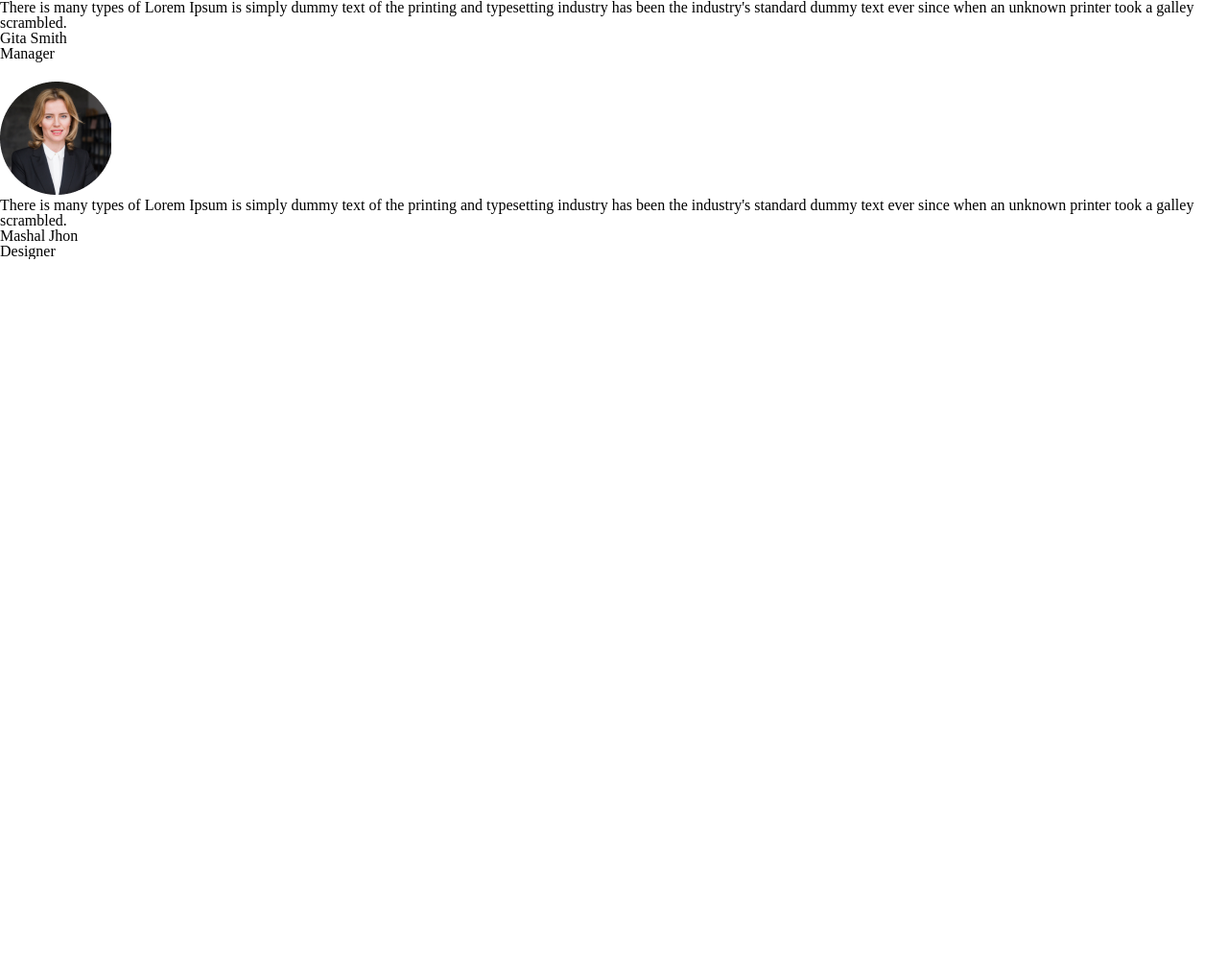
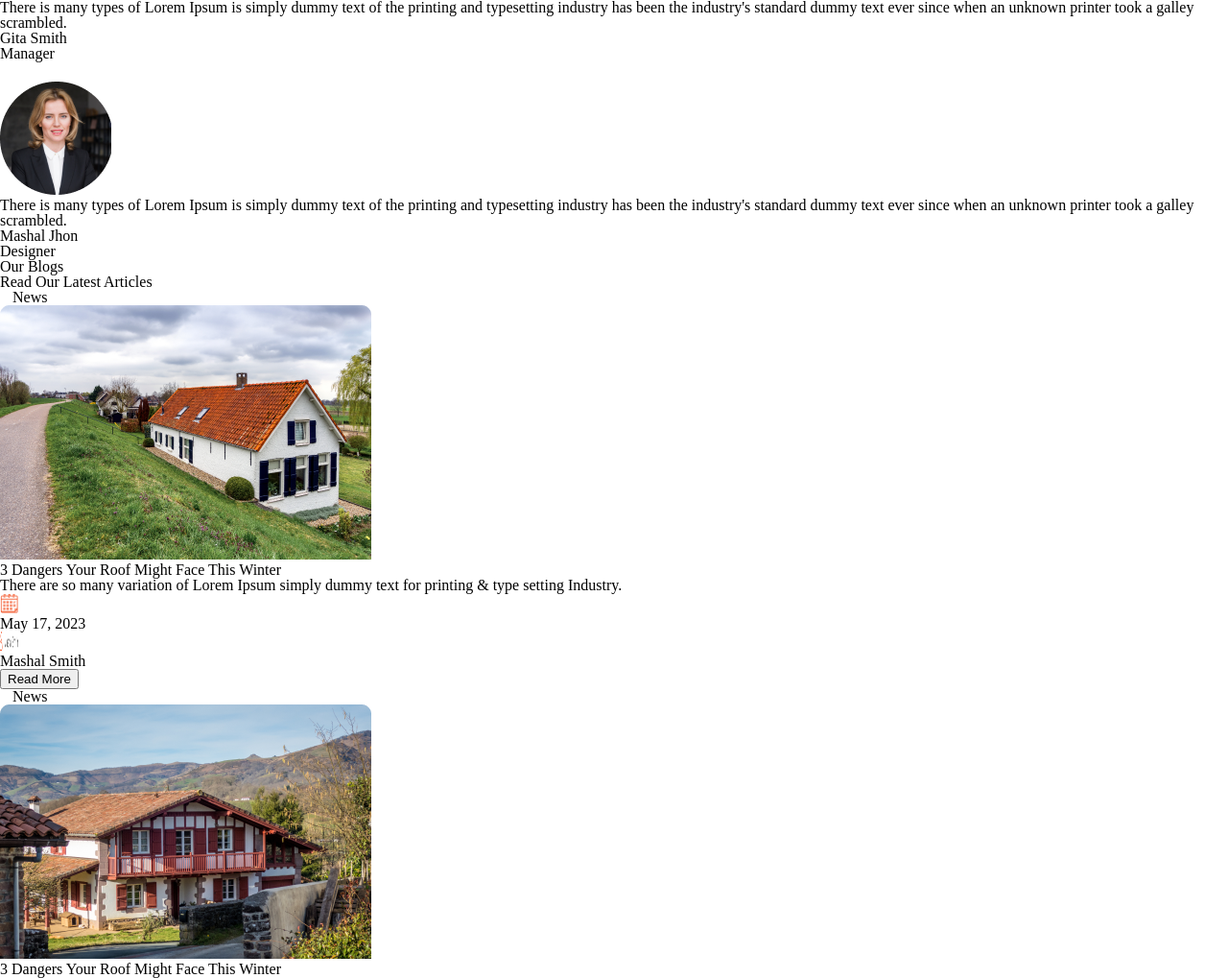
Before and after one commit to ZhannaVishenka/Roof-repair, a plain HTML site: page index.html in a window 1280 px wide. Shown: the part 10981-12000 px from the top of the page at 96% size. Before the commit the page ends 11251 px from the top, so only its background shows below. Drawn offline with Linux system fonts and the light colour scheme; files whose address does not match are found by name.

Commit message:
in main add our blogs section and close main in index.html file

```diff
--- a/index.html
+++ b/index.html
@@ -462,3 +462,74 @@
               </div>
             </div>
           </section>
+                  <!--Our Blogs-->
+        <section class="our_blogs">
+            <h3 class="our_blogs_subtitle">Our Blogs</h3>
+            <h2 class="our_blogs_title">Read Our Latest Articles</h2>
+            <div class="our_blogs_cards">
+              <div class="our_blogs_card">
+                <div class="our_blogs_icon">
+                <img width="13" height="10" src="./img/Vector_folder_icon_our_blogs.png" alt="folder">News
+                </div>
+                <div class="our_blogs_picture">
+                  <img width="387" height="265" src="./img/medium-shot-doctor-checking-woman 2_picture_our_blogs.png" alt="house">
+                </div>
+                <div class="our_blogs_text">
+                <h5>3 Dangers Your Roof Might Face This Winter</h5>
+                <p>There are so many variation of Lorem Ipsum simply dummy text for printing & type setting Industry.</p>
+                </div>
+                <div class="our_blogs_date">
+                <img width="19.42" height="20.39" src="./img/Group_date_icon_our_blogs.png" alt="date">
+                  <p class="our_blogs_date_title">May 17, 2023</p>
+                </div>
+                <div class="our_blogs_people">
+                  <img width="19.42" height="20.39" src="./img/Group 278_icon_our_blogs.png" alt="people">
+                    <p class="our_blogs_people_title">Mashal Smith</p>
+                  </div>
+                  <button class="our_blogs_btn">Read More</button>
+              </div>
+              <div class="our_blogs_card">
+                <div class="our_blogs_icon">
+                <img width="13" height="10" src="./img/Vector_folder_icon_our_blogs.png" alt="folder">News
+                </div>
+                <div class="our_blogs_picture">
+                  <img width="387" height="265" src="./img/medium-shot-doctor-checking-woman 3_picture_our_blogs.png" alt="house">
+                </div>
+                <div class="our_blogs_text">
+                <h5>3 Dangers Your Roof Might Face This Winter</h5>
+                <p>There are so many variation of Lorem Ipsum simply dummy text for printing & type setting Industry.</p>
+                </div>
+                <div class="our_blogs_date">
+                <img width="19.42" height="20.39" src="./img/Group_date_icon_our_blogs.png" alt="date">
+                  <p class="our_blogs_date_title">May 17, 2023</p>
+                </div>
+                <div class="our_blogs_people">
+                  <img width="19.42" height="20.39" src="./img/Group 278_icon_our_blogs.png" alt="people">
+                    <p class="our_blogs_people_title">Mashal Smith</p>
+                  </div>
+                  <button class="our_blogs_btn">Read More</button>
+              </div>
+              <div class="our_blogs_card">
+                <div class="our_blogs_icon">
+                <img width="13" height="10" src="./img/Vector_folder_icon_our_blogs.png" alt="folder">Articles
+                </div>
+                <div class="our_blogs_picture">
+                  <img width="387" height="265" src="./img/medium-shot-doctor-checking-woman 4_picture_our_blogs.png" alt="house">
+                </div>
+                <div class="our_blogs_text">
+                <h5>3 Dangers Your Roof Might Face This Winter</h5>
+                <p>There are so many variation of Lorem Ipsum simply dummy text for printing & type setting Industry.</p>
+                </div>
+                <div class="our_blogs_date">
+                <img width="19.42" height="20.39" src="./img/Group_date_icon_our_blogs.png" alt="date">
+                  <p class="our_blogs_date_title">May 17, 2023</p>
+                </div>
+                <div class="our_blogs_people">
+                  <img width="19.42" height="20.39" src="./img/Group 278_icon_our_blogs.png" alt="people">
+                    <p class="our_blogs_people_title">Mashal Smith</p>
+                  </div>
+                  <button class="our_blogs_btn">Read More</button>
+              </div>
+            </div>
+          </section>
+      </main>
```
